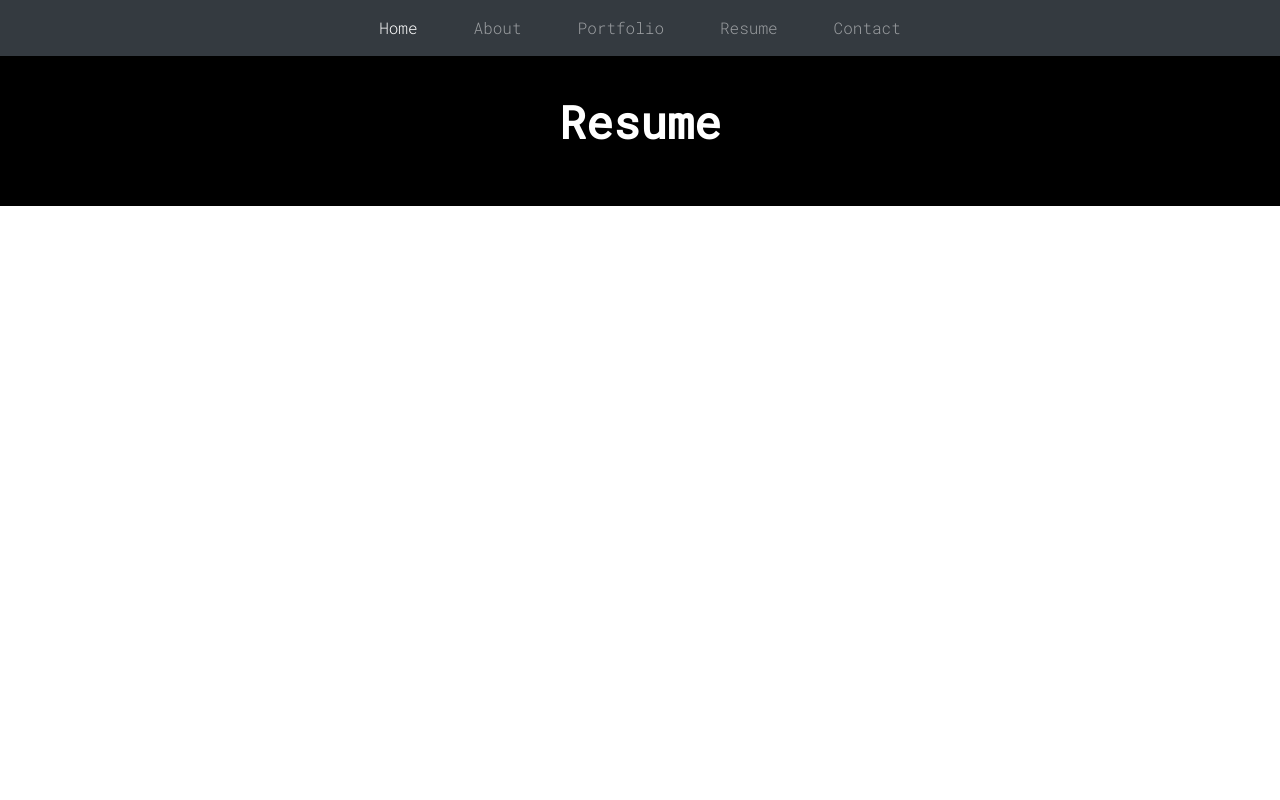
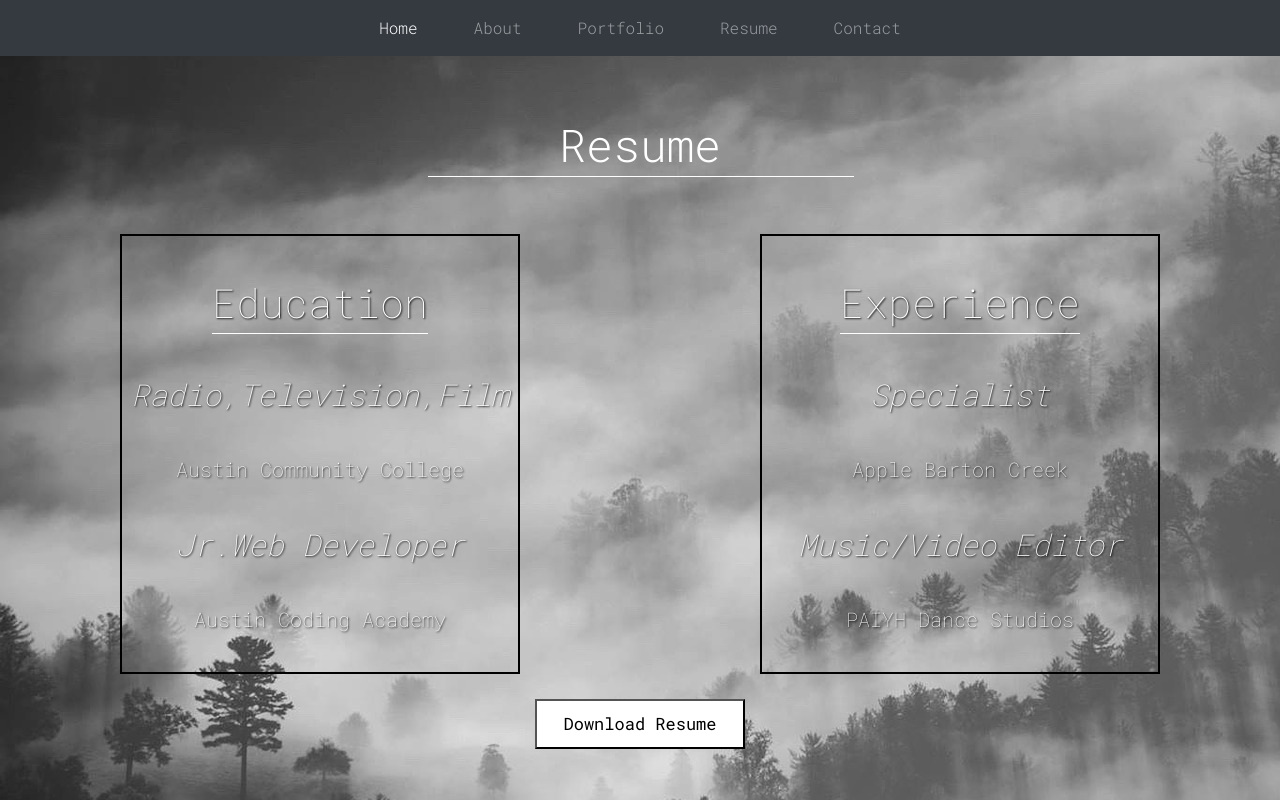
Before and after one commit to JamieCaudle/ACA_web101_Jamie_Caudle, a plain HTML site: page FinalPortfolio/Resume/resume.html in a window 1280 px wide. Drawn offline with nearby package versions, Linux system fonts and the light colour scheme.

Commit message:
day 3 changes

```diff
--- a/FinalPortfolio/Contact/contact.css
+++ b/FinalPortfolio/Contact/contact.css
@@ -1,13 +1,9 @@
 body {
-  /* background-image: linear-gradient(
+  background-image: linear-gradient(
     110deg,
     rgba(0, 0, 0, 1) 11.3%,
     rgba(138, 138, 138, 1) 107.8%
-  );  */
-  background-color: #2d3436;
-  background-image: linear-gradient(315deg, #2d3436 0%, #000000 74%);
-  background-repeat: no-repeat;
-  /* background-image: url(../Media/130134.jpg); */
+  );
 }
 
 input {
--- a/FinalPortfolio/Resume/resume.css
+++ b/FinalPortfolio/Resume/resume.css
@@ -1,19 +1,167 @@
+body {
+  background-image: url(../Media/foggy-1149180_1920.jpg);
+}
+
+.wrapper {
+  display: grid;
+  grid-auto-columns: 1fr;
+  grid-template-rows: auto;
+  grid-template-areas:
+    "nav nav"
+    "header header"
+    "sectionOne sectionTwo"
+    "footer footer";
+}
 
 .header {
+  display: flex;
+  grid-area: header;
+}
+
+.headerTxt {
+  justify-content: center;
+  margin: 55px auto;
+  font-weight: 300;
+  font-size: 45px;
+  color: white;
+  text-align: center;
+}
+
+.education,
+.experience {
+  display: flex;
+  flex-direction: column;
+  text-align: center;
+  color: white;
+  align-items: center;
+  height: 440px;
+  justify-content: space-evenly;
+  border: 2px solid black;
+  width: 400px;
+  margin: auto;
+}
+
+.education {
+  grid-area: sectionOne;
+}
+
+.experience {
+  grid-area: sectionTwo;
+}
+
+.footer {
+  grid-area: footer;
+  text-align: center;
+}
+
+nav {
+  grid-area: nav;
+}
+
+.main-heading,
+.heading,
+.item {
+  font-weight: 200;
+  margin: 0;
+  padding: 0;
+  list-style-type: none;
+  text-shadow: 1px 1px 2px black;
+}
+
+.main-heading {
+  border-bottom: 1px solid white;
+  text-align: center;
+  font-size: 40px;
+}
+
+.item {
+  font-size: 20px;
+}
+
+.heading {
+  font-size: 30px;
+  font-style: italic;
+}
+
+.download-btn {
+  margin-top: 25px;
+  height: 50px;
+  width: 210px;
+  color: black;
+  font-size: 17px;
+  padding: 0 20px;
+  cursor: pointer;
+  text-align: center;
+  text-transform: capitalize;
+  background: white;
+}
+
+.download-btn:hover {
   background-color: black;
-  display: flex;
-  justify-content: center;
-  text-align: center;
-  height: 150px;
   color: white;
 }
 
-.headerTxt {
-  margin-top: 32px;
-  font-weight: bold;
-  font-size: 45px;
+.loading::before {
+  content: "";
+  z-index: 1;
 }
 
-.education {
-  background-color: turquoise;
+.loading::after {
+  content: "";
+  position: absolute;
+  display: block;
+  top: 22%;
+  left: 33.3%;
+  width: 33.3%;
+  height: 1px;
+  background: #fff;
+  z-index: 2;
+  transform-origin: left;
+  transform: scaleX(0);
+  animation: animate 2s infinite alternate;
 }
+
+@keyframes animate {
+  0% {
+    transform: translateX(0) scaleX(0);
+    transform-origin: left;
+    left: 33.3%;
+    right: auto;
+  }
+
+  45% {
+    transform: translateX(0) scaleX(1);
+    transform-origin: left;
+    left: 33.3%;
+    right: auto;
+  }
+
+  50% {
+    transform: translateX(0) scaleX(1);
+    transform-origin: right;
+    left: auto;
+    right: 33.3%;
+  }
+
+  100% {
+    transform: translateX(0) scaleX(0);
+    transform-origin: right;
+    left: auto;
+    right: 33.3%;
+  }
+}
+
+@media (max-width: 768px) {
+  .wrapper {
+    grid-template-areas:
+      "nav"
+      "header"
+      "sectionOne"
+      "sectionTwo"
+      "footer";
+  }
+
+  .education {
+    margin-bottom: 10px;
+  }
+}
--- a/FinalPortfolio/Resume/resume.html
+++ b/FinalPortfolio/Resume/resume.html
@@ -1,8 +1,8 @@
 <!DOCTYPE html>
 <html lang="en">
   <head>
-  <meta charset="UTF-8">
-  <meta name="viewport" content="width=device-width, initial-scale=1.0">
+    <meta charset="UTF-8" />
+    <meta name="viewport" content="width=device-width, initial-scale=1.0" />
     <link
       rel="stylesheet"
       href="https://stackpath.bootstrapcdn.com/bootstrap/4.4.1/css/bootstrap.min.css"
@@ -14,7 +14,7 @@
       rel="stylesheet"
     />
     <link rel="stylesheet" href="../reset.css" />
-  <link rel="stylesheet" href="./resume.css">
+    <link rel="stylesheet" href="./resume.css" />
     <title>Resume</title>
   </head>
   <body>
@@ -43,7 +43,7 @@
             <a class="nav-link" href="../About/about.html">About</a>
           </li>
           <li class="nav-item">
-          <a class="nav-link" href="./">Portfolio</a>
+            <a class="nav-link" href="../">Portfolio</a>
           </li>
           <li class="nav-item">
             <a class="nav-link" href="../Resume/resume.html">Resume</a>
@@ -55,13 +55,46 @@
       </div>
     </nav>
 
+    <div class="wrapper">
       <section class="header">
         <p class="headerTxt">Resume</p>
+        <div class="loading"></div>
       </section>
 
       <section class="education">
+        <p class="main-heading">Education</p>
+        <p class="heading">Radio,Television,Film</p>
+        <p class="item">Austin Community College</p>
+        <p class="heading">Jr.Web Developer</p>
+        <li class="item">Austin Coding Academy</li>
+      </section>
+      <section class="experience">
+        <p class="main-heading">Experience</p>
+        <p class="heading">Specialist</p>
+        <p class="item">Apple Barton Creek</p>
+        <p class="heading">Music/Video Editor</p>
+        <p class="item">PAIYH Dance Studios</p>
+      </section>
+    </div>
 
-
+    <section class="footer">
+      <button class="download-btn">Download Resume</button>
     </section>
 
+    <script
+      src="https://code.jquery.com/jquery-3.4.1.slim.min.js"
+      integrity="sha384-J6qa4849blE2+poT4WnyKhv5vZF5SrPo0iEjwBvKU7imGFAV0wwj1yYfoRSJoZ+n"
+      crossorigin="anonymous"
+    ></script>
+    <script
+      src="https://cdn.jsdelivr.net/npm/popper.js@1.16.0/dist/umd/popper.min.js"
+      integrity="sha384-Q6E9RHvbIyZFJoft+2mJbHaEWldlvI9IOYy5n3zV9zzTtmI3UksdQRVvoxMfooAo"
+      crossorigin="anonymous"
+    ></script>
+    <script
+      src="https://stackpath.bootstrapcdn.com/bootstrap/4.4.1/js/bootstrap.min.js"
+      integrity="sha384-wfSDF2E50Y2D1uUdj0O3uMBJnjuUD4Ih7YwaYd1iqfktj0Uod8GCExl3Og8ifwB6"
+      crossorigin="anonymous"
+    ></script>
   </body>
+</html>
```
Also changed, not shown: FinalPortfolio/Media/130134.jpg (deleted), FinalPortfolio/Media/765729.jpg (deleted), FinalPortfolio/Media/foggy-1149180_1920.jpg (added). Lines whose indentation alone changed are shown as unchanged.
